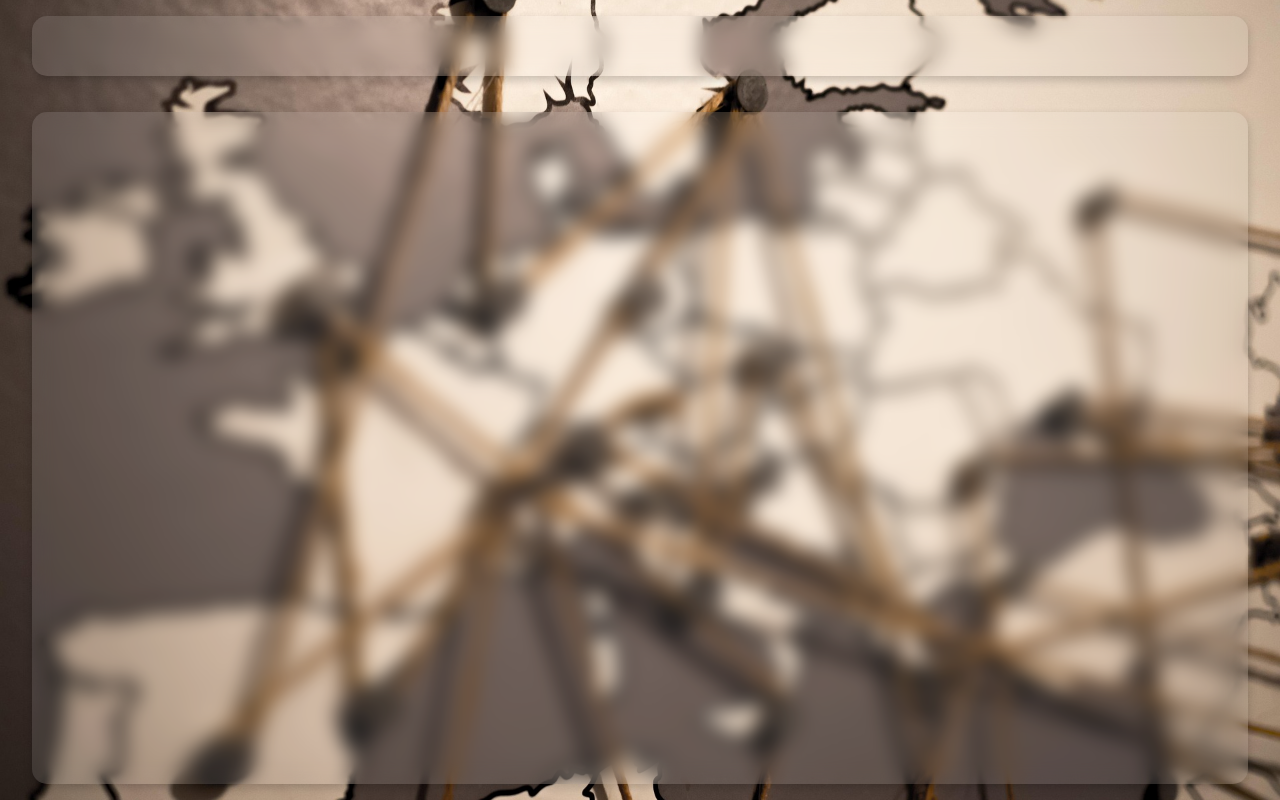
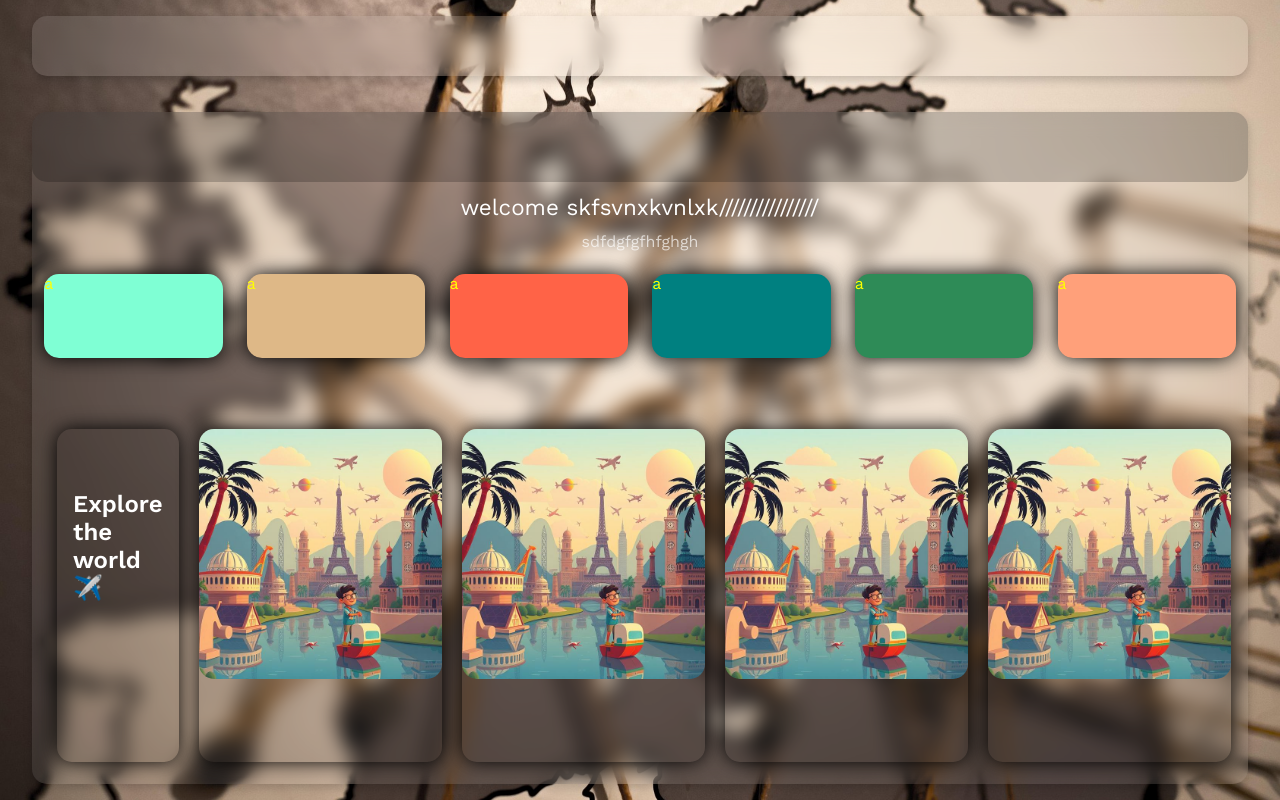
Before and after one commit to Ayushs99/Booking-Website, a plain HTML site: page main.html in a window 1280 px wide. Drawn offline with nearby package versions, Linux system fonts and the light colour scheme.

Commit message:
Update main.html

```diff
--- a/main.html
+++ b/main.html
@@ -41,16 +41,131 @@
         top:14%;
         left: 2.5%;
         border-radius: 15px;
-        background: rgba(255, 255, 255, 0.112);
+        background: transparent;
+        background: rgba(203, 203, 203, 0.112);
         backdrop-filter: blur(10px);
         box-shadow: 0 4px 10px rgba(0, 0, 0, 0.2);
+    }
+
+    .main-1{
+        position: relative;
+        /* background: rgba(255, 255, 255, 0.112);
+        backdrop-filter: blur(50px);
+        box-shadow: 0 4px 10px rgba(0, 0, 0, 0.2); */
+        border-radius: 15px;
+        width: 100%;
+        height: 45%;
+    }
+    .main-2{
+        position: absolute;
+        /* background: rgba(12, 12, 12, 0.112);
+        backdrop-filter: blur(50px);
+        box-shadow: 0 4px 10px rgba(0, 0, 0, 0.2); */
+        top:45%;
+        width: 100%;
+        height: 55%;
+        border-radius: 15px;
+    }
+    .select{
+        height: 90%;
+        margin: 5px;
+        width: 100%;
+        display: flex;
+    }
+    .box-1{
+        height: 100%;
+        width: 20%;
+        margin: 10px;
+        background: rgba(0, 0, 0, 0.112);
+        border-radius: 15px;
+        box-shadow: 0px 0px 20px black;
+    }
+    .box-2{
+        height: 100%;
+        width: 10%;
+        margin: 10px;
+        margin-left: 20px;
+        background: rgba(0, 0, 0, 0.112);
+        border-radius: 15px;
+        box-shadow: 0px 0px 20px black;
+    }
+
+    .nav-bar{
+        height: 23%;
+        background-color: rgba(0, 0, 0, 0.203);
+        border-radius: 15px;
+    }
+    .booking{
+        height: 35%;
+        margin-top: 1%;
+        display: flex;
+        justify-content: space-between;
+        align-items: center;
+        color: yellow;
+    }
+    .box-5{
+        height:80%;
+        width: 20%;
+        margin: 1%;
+        border-radius: 15px;
+        box-shadow: 0px 0px 20px black;
+    }
+    .img{
+        height: 75%;
+        width: 100%;
+        border-radius: 15px;
+        cursor: pointer;
+    }
+    #click_1{
+        background-color: aquamarine;
+    }
+    #click_2{
+        background-color: burlywood;
+    }
+    #click_3{
+        background-color:tomato;
+    }
+    #click_4{
+        background-color:teal;
+    }
+    #click_5{
+        background-color: seagreen;
+    }
+    #click_6{
+        background-color:lightsalmon;
     }
 </style>
 <body>
     <div class="glass-card"></div>
 
     <div class="main">
-
+        <div class="main-1">
+            <div class="nav-bar">
+                <div></div>
+                <div></div>
+                <div></div>
+            </div>
+            <p style="display: flex;justify-content: center;align-items: center;font-size: 1.4em; margin-top: 1%;">welcome skfsvnxkvnlxk////////////////</p>
+            <p style="display: flex;justify-content: center;align-items: center;font-size: 1em; margin-top: 1%; color: rgba(255, 255, 255, 0.667);">sdfdgfgfhfghgh</p>
+            <div class="booking">
+                <div class="box-5" id="click_1">a</div>
+                <div class="box-5" id="click_2">a</div>
+                <div class="box-5" id="click_3">a</div>
+                <div class="box-5" id="click_4">a</div>
+                <div class="box-5" id="click_5">a</div>
+                <div class="box-5" id="click_6">a</div>
+            </div>
+        </div>
+        <div class="main-2">
+            <div class="select">
+                <div class="box-2"><p style="display: flex;justify-content: center;align-items: center;margin-top: 50%; font-size: 1.5em;font-weight: 600;">Explore <br>the <br> world<br>✈️</p></div>
+                <div class="box-1"><img class="img" src="./resources/output.jpg" alt=""></div>
+                <div class="box-1"><img class="img" src="./resources/output.jpg" alt=""></div>
+                <div class="box-1"><img class="img" src="./resources/output.jpg" alt=""></div>
+                <div class="box-1"><img class="img" src="./resources/output.jpg" alt=""></div>
+            </div>
+        </div>
     </div>
+    <script src="main.js"></script>
 </body>
 </html>
```
